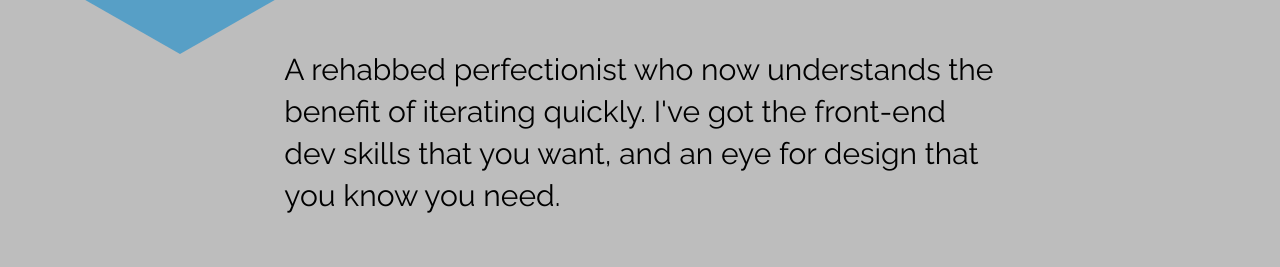
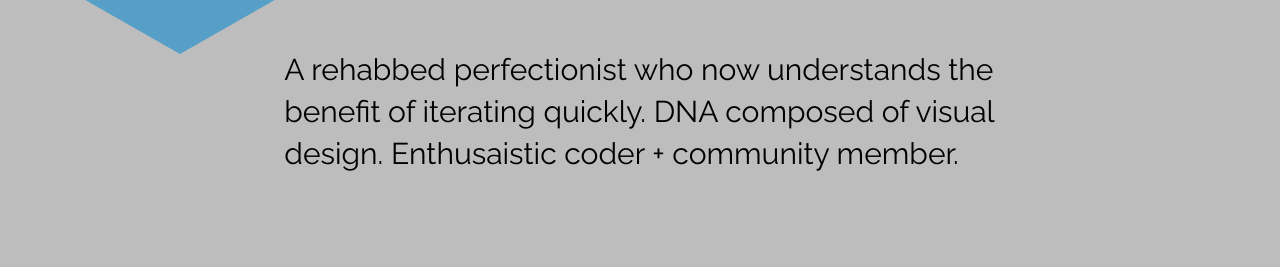
Before and after one commit to mkmckenzie/MKM_website_2015, a plain HTML site: page index.html in a window 1280 px wide. Shown: the part 915-1182 px from the top of the page. Drawn offline with nearby package versions, Linux system fonts and the light colour scheme; files whose address does not match are found by name.

Commit message:
Change bio

```diff
--- a/index.html
+++ b/index.html
@@ -69,7 +69,7 @@
   <div class="section" id="bio">
     <div class="outer-container">
       <div class="col-8 shift-2">
-        <h2>A rehabbed perfectionist who now understands the benefit of iterating quickly. I've got the front-end dev skills that you want, and an eye for design that you know you need.</h2>
+        <h2>A rehabbed perfectionist who now understands the benefit of iterating quickly. DNA composed of visual design. Enthusaistic coder + community member.</h2>
       </div>
     </div>
   </div>
```
